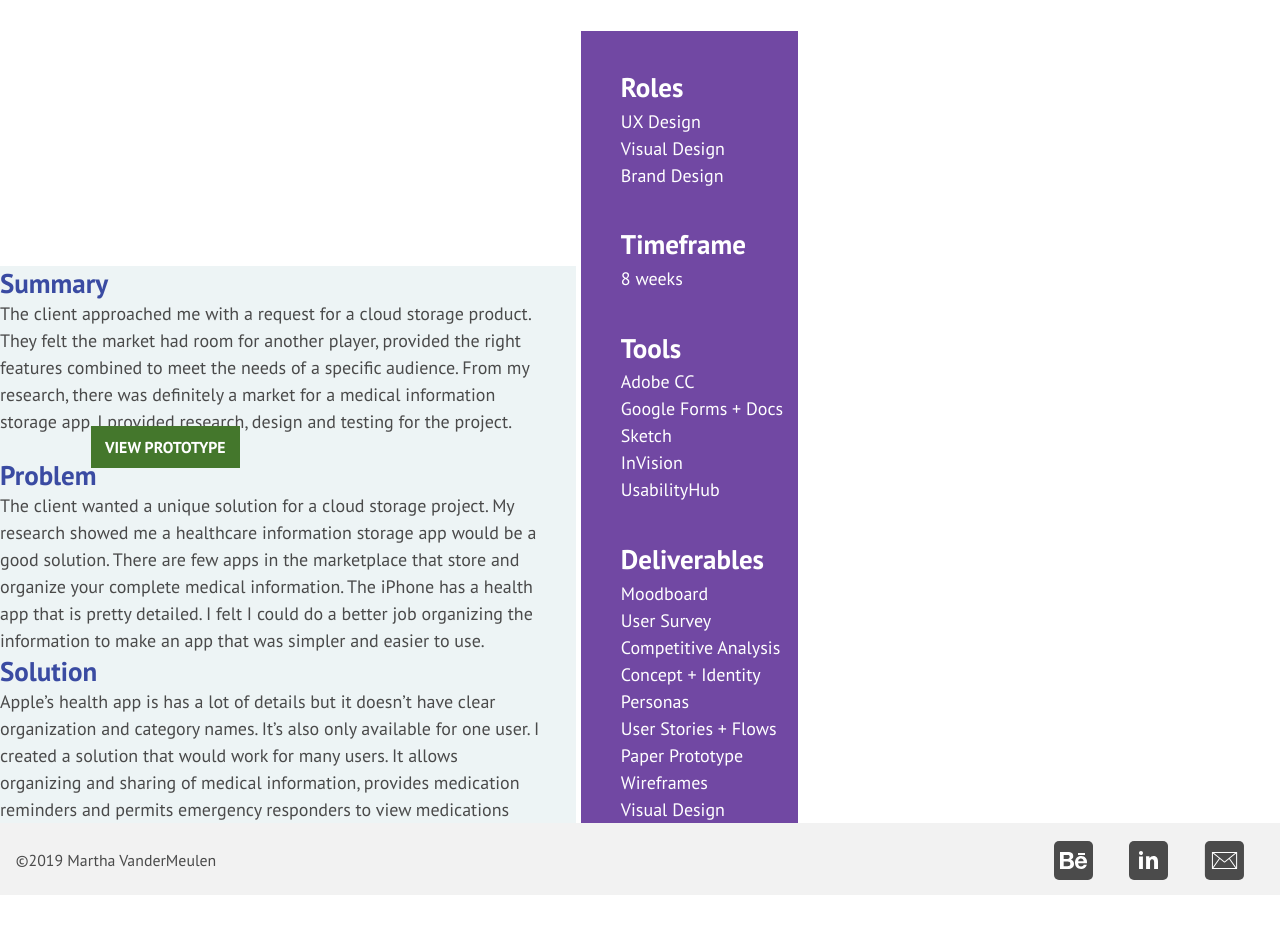
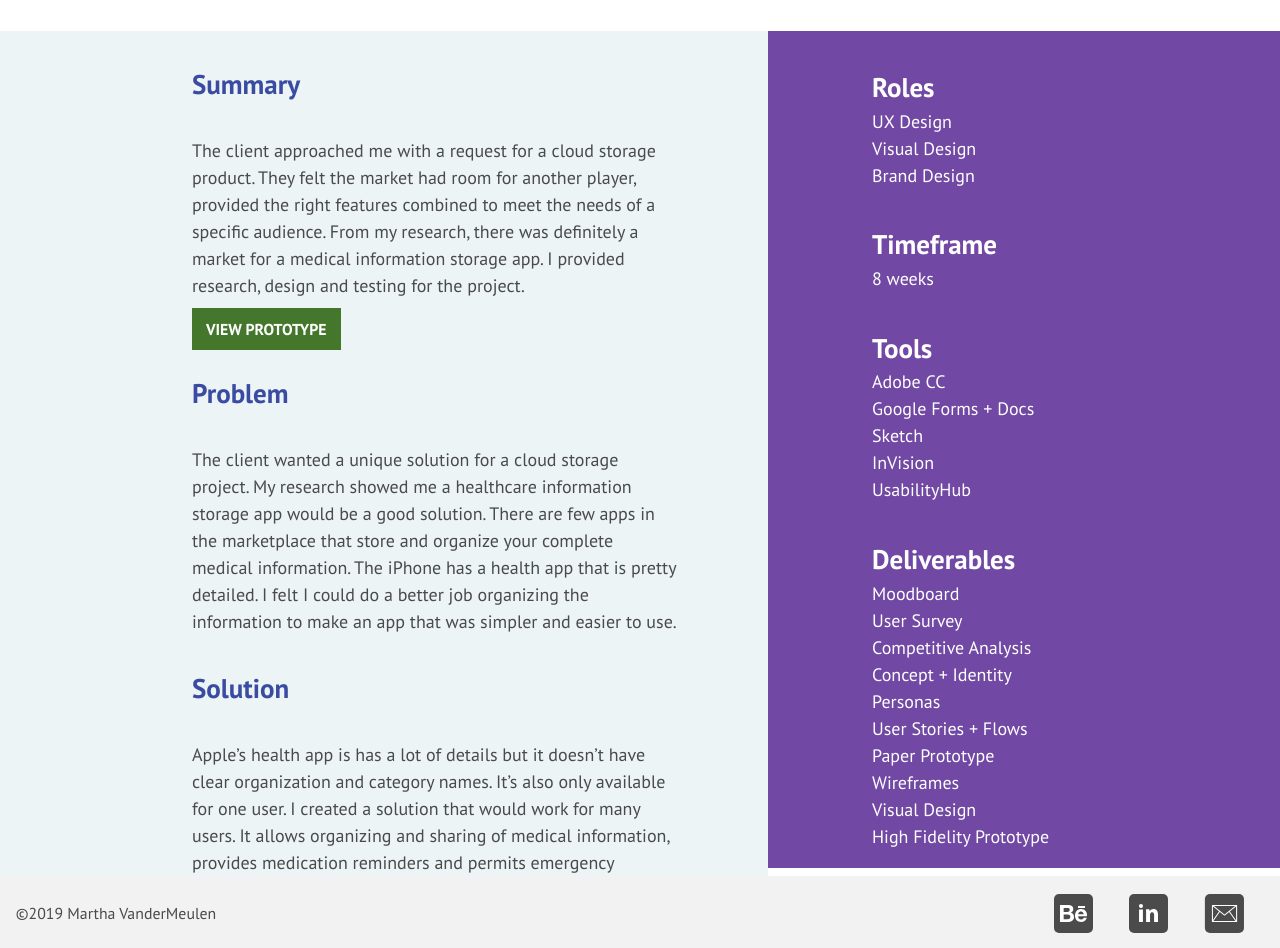
Before and after one commit to marthavander/portfolio3, a plain HTML site: page healthlog.html in a window 1280 px wide. Shown: the part 680-1628 px from the top of the page. Before the commit the page ends 1575 px from the top, so only its background shows below. Drawn offline with Linux system fonts and the light colour scheme.

Commit message:
Add files via upload

```diff
--- a/healthlog.html
+++ b/healthlog.html
@@ -26,7 +26,8 @@
         <img class="cs-top-image" src="images/progressionimghealthlog.jpg" alt="Healthlog Case Study" height="781px" width="446px" />
         <h2 class="cs-title">Healthlog: A Medical Information Cloud Storage App</h1>
       </div>
-      <div class="cs-container2">
+    </section>
+    <section class="cs-container2">
       <div class="cs-summary">
         <h4 class="cs-summary-head">Summary</h4>
         <p class="cs-summary-text">The client approached me with a request for a cloud storage product.
@@ -79,7 +80,6 @@
           <li class="specs-text">High Fidelity Prototype</li>
         </ul>
       </div>
-      </div>
     </section>
 
 
--- a/styles/main.css
+++ b/styles/main.css
@@ -605,25 +605,30 @@ h2  {
 .cs-title  {
   margin-top: .25em;
 }
-.cs-container2 {
-  margin: auto;
-  width: 100%;
-  display:inline;
-  }
 .cs-top-image {
   margin: 1em auto 0;
   max-width: 100%;
   height:auto;
   }
+.cs-container2 {
+  display: inline;
+  width: 100%;
+  }
 .cs-summary  {
   background-color: #EDF4F5;
-  display:inline-block;
-  max-width: 70%;
+  display: inline-block;
+  float:left;
+  width: 40%;
+  padding-left: 15%;
+  padding-right: 5%;
 }
 .cs-specs  {
+  float: right;
+  display:inline-block;
   background-color: #7148A3;
-  display:inline-block;
-  max-width: 30%;
+  width: 20%;
+  padding-right: 15%;
+  padding-left: 5%;
 }
 h4  {
   font-weight: 700;
@@ -631,14 +636,11 @@ h4  {
   font-size: 1.5em;
 }
 .cs-summary-head {
-  margin: auto;
 }
 .cs-summary-text  {
   font-size: 1em;
   line-height: 1.5em;
-  margin: auto;
-  max-width: 30em;
-  padding-right: 2em;
+  padding-right: 5%;
 }
 .cs-summary-button {
   border: none;
@@ -649,7 +651,6 @@ h4  {
   text-decoration: none;
   color: #ffffff;
   margin-bottom: 2em;
-  margin-left: 5.75em;
 }
 .cs-summary-button:hover {
   background-color: #047087;
```
Lines whose indentation alone changed are shown as unchanged.
